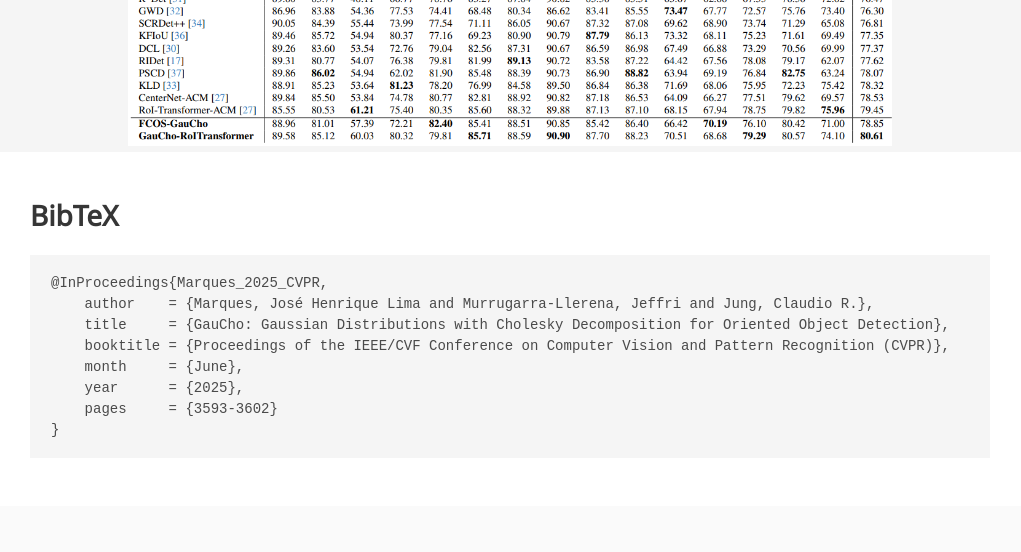
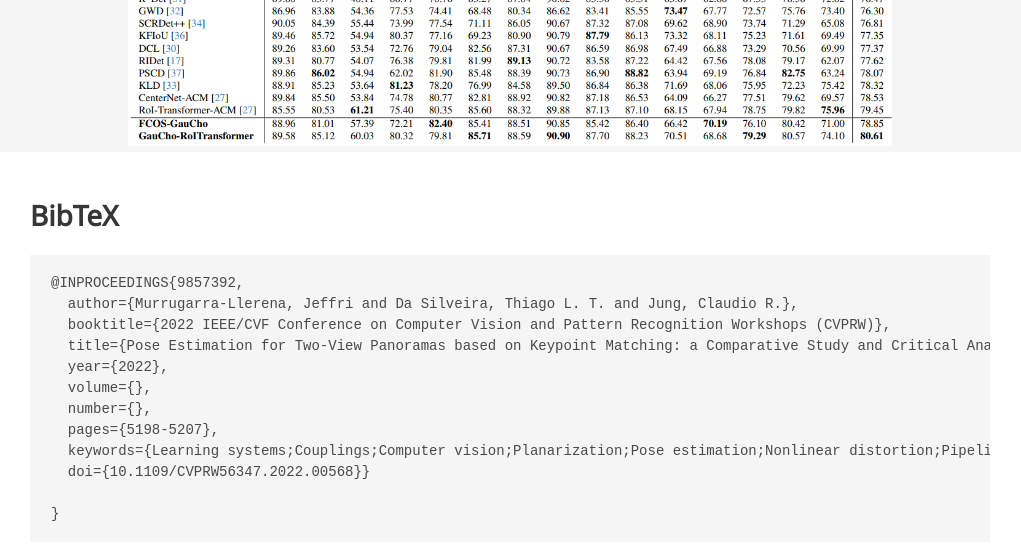
Before and after one commit to Artcs1/POSE-KEYPOINTS-PANORAMA, a plain HTML site: page index.html in a window 1280 px wide. Shown: the part 3224-3776 px from the top of the page, without its empty margins (130-1151 px from the left). Drawn offline with nearby package versions, Linux system fonts and the light colour scheme; some icons are missing; files whose address does not match are found by name; a web font is replaced by a local one.

Commit message:
Update index.html

```diff
--- a/index.html
+++ b/index.html
@@ -275,13 +275,17 @@ Comparative Study and Critical Analysis</title>
 <section class="section" id="BibTeX">
   <div class="container is-max-desktop content">
     <h2 class="title">BibTeX</h2>
-    <pre><code>@InProceedings{Marques_2025_CVPR,
-    author    = {Marques, Jos&eacute Henrique Lima and Murrugarra-Llerena, Jeffri and Jung, Claudio R.},
-    title     = {GauCho: Gaussian Distributions with Cholesky Decomposition for Oriented Object Detection},
-    booktitle = {Proceedings of the IEEE/CVF Conference on Computer Vision and Pattern Recognition (CVPR)},
-    month     = {June},
-    year      = {2025},
-    pages     = {3593-3602}
+    <pre><code>@INPROCEEDINGS{9857392,
+  author={Murrugarra-Llerena, Jeffri and Da Silveira, Thiago L. T. and Jung, Claudio R.},
+  booktitle={2022 IEEE/CVF Conference on Computer Vision and Pattern Recognition Workshops (CVPRW)},
+  title={Pose Estimation for Two-View Panoramas based on Keypoint Matching: a Comparative Study and Critical Analysis},
+  year={2022},
+  volume={},
+  number={},
+  pages={5198-5207},
+  keywords={Learning systems;Couplings;Computer vision;Planarization;Pose estimation;Nonlinear distortion;Pipelines},
+  doi={10.1109/CVPRW56347.2022.00568}}
+
 }</code></pre>
   </div>
 </section>
```
